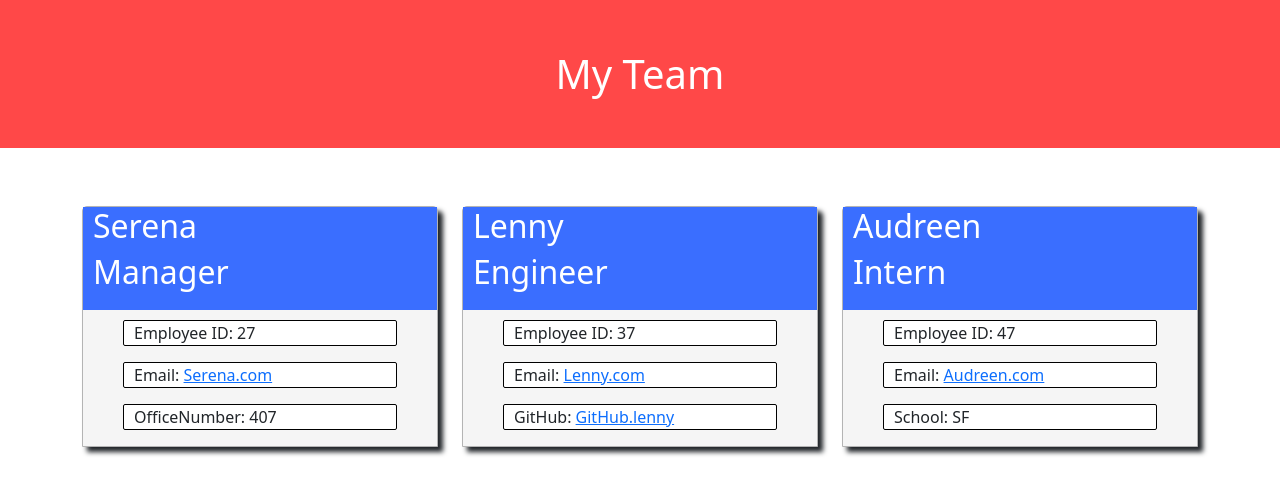
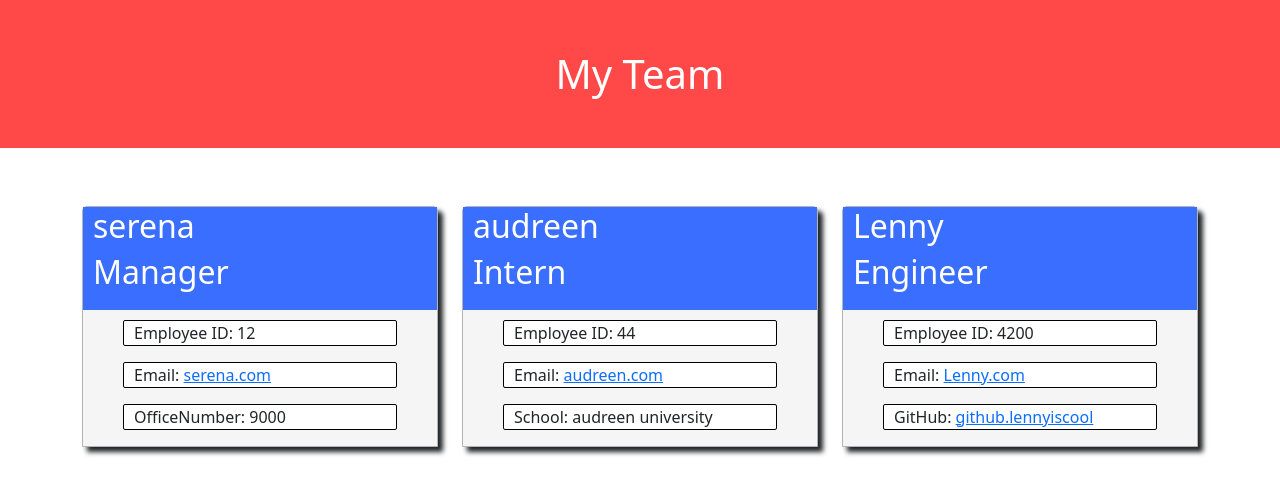
Before and after one commit to SerenaChandler/teamprofilegenerator, a website: page Team.html in a window 1280 px wide. Drawn offline with nearby package versions, Linux system fonts and the light colour scheme.

Commit message:
fixed tests

```diff
--- a/Team.html
+++ b/Team.html
@@ -18,14 +18,31 @@
                     <div class="col-4">
                         <div class="employeeBox">
                             <div class="employeeTitle">
-                                <h2 class = "text">Serena</h2>
+                                <h2 class = "text">serena</h2>
                                 <h2 class = "text">Manager</h2>
                             </div>
                             <div class="employeeInfo">
-                                <p class = "list">Employee ID: 27</p>
-                                <p class = "list">Email: <a href="mailto:Serena.com">Serena.com</a></p>
+                                <p class = "list">Employee ID: 12</p>
+                                <p class = "list">Email: <a href="mailto:serena.com">serena.com</a></p>
 
-                <p class = "list">OfficeNumber: 407</p>
+                <p class = "list">OfficeNumber: 9000</p>
+
+                                </div>
+                                </div>
+                                </div>
+
+
+                    <div class="col-4">
+                        <div class="employeeBox">
+                            <div class="employeeTitle">
+                                <h2 class = "text">audreen</h2>
+                                <h2 class = "text">Intern</h2>
+                            </div>
+                            <div class="employeeInfo">
+                                <p class = "list">Employee ID: 44</p>
+                                <p class = "list">Email: <a href="mailto:audreen.com">audreen.com</a></p>
+
+                <p class = "list">School: audreen university</p>
 
                                 </div>
                                 </div>
@@ -39,27 +56,10 @@
                                 <h2 class = "text">Engineer</h2>
                             </div>
                             <div class="employeeInfo">
-                                <p class = "list">Employee ID: 37</p>
+                                <p class = "list">Employee ID: 4200</p>
                                 <p class = "list">Email: <a href="mailto:Lenny.com">Lenny.com</a></p>
 
-                <p class = "list">GitHub: <a href="https://github.com/GitHub.lenny">GitHub.lenny</a></p>
-
-                                </div>
-                                </div>
-                                </div>
-
-
-                    <div class="col-4">
-                        <div class="employeeBox">
-                            <div class="employeeTitle">
-                                <h2 class = "text">Audreen</h2>
-                                <h2 class = "text">Intern</h2>
-                            </div>
-                            <div class="employeeInfo">
-                                <p class = "list">Employee ID: 47</p>
-                                <p class = "list">Email: <a href="mailto:Audreen.com">Audreen.com</a></p>
-
-                <p class = "list">School: SF</p>
+                <p class = "list">GitHub: <a href="https://github.com/github.lennyiscool">github.lennyiscool</a></p>
 
                                 </div>
                                 </div>
--- a/index.js
+++ b/index.js
@@ -3,7 +3,7 @@ const fs = require('fs');
 const Engineer = require('./lib/Engineer');
 const Manager = require('./lib/Manager');
 const Intern = require('./lib/Intern');
-const Employee = require('./lib/Employee')
+
 
 team = []
 
```
Also changed, not shown: test/Engineer.test.js (+4 -1 lines), test/Intern.test.js (+4 -1 lines), test/Manager.test.js (+4 -1 lines).
